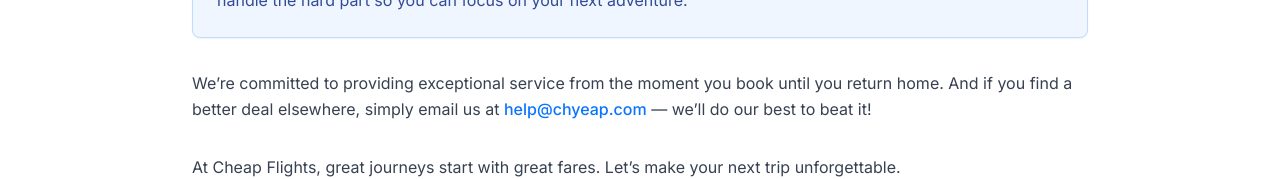
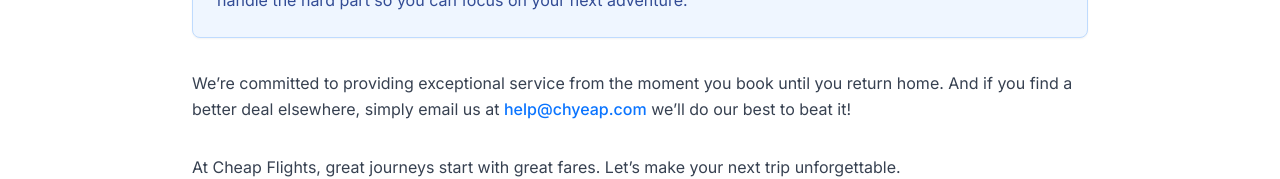
Before and after one commit to ipniacheayp-boop/journeyjet-site, a React (Vite) app: page /about in a window 1280 px wide. Shown: the part 560-739 px from the top of the page. Built offline with nearby package versions, Linux system fonts and the light colour scheme; the HTML template or start-up script is replaced by a standard one.

Commit message:
Update About.tsx

```diff
--- a/src/pages/About.tsx
+++ b/src/pages/About.tsx
@@ -65,7 +65,7 @@ const About = () => {
               >
                 help@chyeap.com
               </a>{" "}
-              — we’ll do our best to beat it!
+               we’ll do our best to beat it!
             </p>
             <p>
               At Cheap Flights, great journeys start with great fares. Let’s make
```
